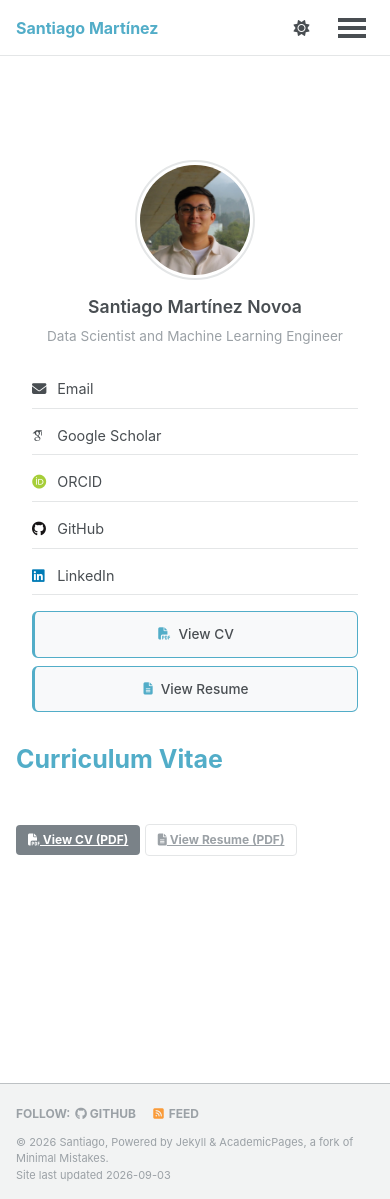
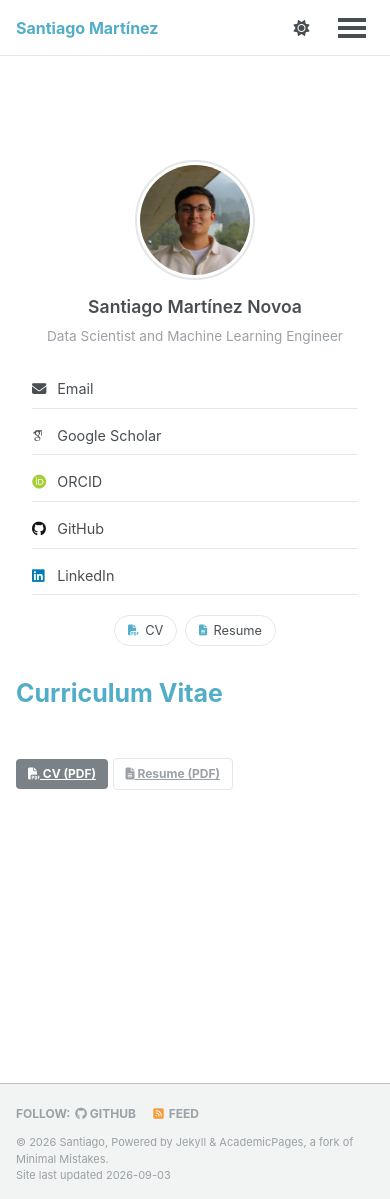
Before and after one commit to SantiagoM99/SantiagoM99.github.io, a Jekyll site: the page built from _pages/cv.md, in a window 390 px wide and 1199 px high. Built offline with Jekyll 4.4.1, drawn with Linux system fonts in a browser that asks for light colours; some web fonts are replaced; a script that is not in the unit is left out.

Commit message:
Replace the sidebar CV buttons with two quiet chips
Two boxed buttons stacked under the links, each 200px wide and labelled
with a verb, were the heaviest thing in the sidebar and drew more
attention than the links to Scholar, ORCID or GitHub above them. They
become two small pills reading just "CV" and "Resume", sitting on one
line, bordered rather than filled, and picking up the link colour on
hover. The label no longer needs a verb: an icon and a noun say enough.

The chips centre themselves below 925px, where the sidebar turns into a
centred card, and the styles live in _site-polish.scss on --global-*
variables so light and dark both work. The .cv-download-section rules in
_sidebar.scss go away with the markup they styled; .cv-download-btn
itself stays untouched, since publication and talk pages use it for
their paper, BibTeX and slides links.

The CV page keeps its two prominent buttons, that being the whole point
of the page, but drops the verb too: "CV (PDF)" and "Resume (PDF)".

```diff
--- a/_includes/author-profile.html
+++ b/_includes/author-profile.html
@@ -164,18 +164,14 @@
       {% endif %}
     </ul>
 
-    <!-- CV/Resume Download Section -->
-    <div class="cv-download-section">
-      <div class="cv-download-buttons">
-        <a href="/files/CV.pdf" class="cv-download-btn cv-download-btn--cv" target="_blank" rel="noopener">
-          <i class="fas fa-file-pdf" aria-hidden="true"></i>
-          <span>View CV</span>
-        </a>
-        <a href="/files/Resume.pdf" class="cv-download-btn cv-download-btn--resume" target="_blank" rel="noopener">
-          <i class="fas fa-file-lines" aria-hidden="true"></i>
-          <span>View Resume</span>
-        </a>
-      </div>
+    <!-- CV/Resume -->
+    <div class="cv-chips">
+      <a href="/files/CV.pdf" class="cv-chip" target="_blank" rel="noopener">
+        <i class="fas fa-file-pdf" aria-hidden="true"></i>CV
+      </a>
+      <a href="/files/Resume.pdf" class="cv-chip" target="_blank" rel="noopener">
+        <i class="fas fa-file-lines" aria-hidden="true"></i>Resume
+      </a>
     </div>
   </div>
 </div>
--- a/_pages/cv.md
+++ b/_pages/cv.md
@@ -11,10 +11,10 @@ title: Curriculum Vitae
   <div class="cv-header">
     <div class="cv-download-links">
       <a href="/files/CV.pdf" class="btn btn--primary" target="_blank" rel="noopener">
-        <i class="fas fa-file-pdf"></i> View CV (PDF)
+        <i class="fas fa-file-pdf"></i> CV (PDF)
       </a>
       <a href="/files/Resume.pdf" class="btn btn--inverse" target="_blank" rel="noopener">
-        <i class="fas fa-file-lines"></i> View Resume (PDF)
+        <i class="fas fa-file-lines"></i> Resume (PDF)
       </a>
     </div>
   </div>
--- a/_sass/layout/_sidebar.scss
+++ b/_sass/layout/_sidebar.scss
@@ -426,42 +426,6 @@
       }
     }
   }
-
-  /* Botones CV - ABAJO, horizontales MISMO TAMAÑO y más largos */
-  .cv-download-section {
-    margin-top: 1.5rem;            /* Separación de los links */
-
-    .cv-download-buttons {
-      display: flex !important;
-      flex-direction: row !important;   /* HORIZONTAL */
-      gap: 1rem !important;             /* Espacio entre botones */
-      justify-content: center !important; /* Centrados */
-      align-items: center;
-    }
-
-    .cv-download-btn {
-      /* MISMO TAMAÑO para ambos botones y MÁS LARGOS */
-      width: 180px !important;          /* Más largo que antes */
-      max-width: 180px !important;
-      min-width: 180px !important;
-      padding: 0.75rem 1rem !important; /* Padding original */
-      font-size: 0.85rem !important;    /* Tamaño original */
-      gap: 0.5rem !important;           /* Gap original */
-
-      /* Asegurar que el texto se centre bien */
-      justify-content: center !important;
-      text-align: center;
-
-      i {
-        font-size: 0.9em !important;   /* Tamaño original */
-      }
-
-      span {
-        font-size: 1em;
-        white-space: nowrap;            /* No quebrar el texto */
-      }
-    }
-  }
 }
 
 /* Ajustes adicionales para transición suave */
@@ -534,24 +498,6 @@
     display: block !important;
     width: 100% !important;
     margin-top: 1rem;
-
-    /* Layout mobile normal para CV buttons */
-    .cv-download-section {
-      margin-top: 1rem;
-
-      .cv-download-buttons {
-        flex-direction: column !important;
-        align-items: stretch;
-        gap: 0.5rem !important;
-      }
-
-      .cv-download-btn {
-        width: 100% !important;
-        max-width: 100% !important;
-        min-width: auto !important;
-        justify-content: center !important;
-      }
-    }
   }
 }
 
--- a/_sass/layout/_site-polish.scss
+++ b/_sass/layout/_site-polish.scss
@@ -182,3 +182,49 @@
     }
   }
 }
+
+
+/* CV and resume links in the sidebar: two quiet chips instead of boxed buttons.
+   The old .cv-download-btn style stays in place for publication and talk pages. */
+.cv-chips {
+  display: flex;
+  flex-wrap: wrap;
+  gap: 0.5rem;
+  margin-top: 1.25rem;
+
+  /* below 925px the sidebar becomes a centered card, so the chips center too */
+  @media screen and (max-width: 924px) {
+    justify-content: center;
+  }
+}
+
+.cv-chip {
+  display: inline-flex;
+  align-items: center;
+  gap: 0.4rem;
+  padding: 0.35rem 0.8rem;
+  border: 1px solid var(--global-border-color);
+  border-radius: 999px;
+  font-size: 0.8rem;
+  line-height: 1.4;
+  text-decoration: none;
+  color: var(--global-text-color);
+  transition: border-color 0.2s ease, color 0.2s ease;
+
+  i {
+    font-size: 0.85em;
+    color: var(--global-link-color);
+    transition: color 0.2s ease;
+  }
+
+  &:hover,
+  &:focus {
+    border-color: var(--global-link-color);
+    color: var(--global-link-color);
+    text-decoration: none;
+
+    i {
+      color: var(--global-link-color-hover);
+    }
+  }
+}
```
Also changed, not shown: _pages/cv-json.md (+1 -1 lines).
